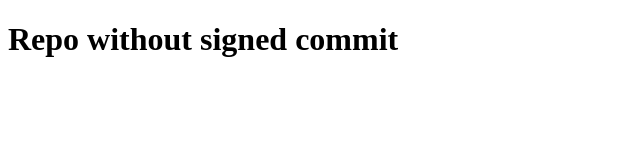
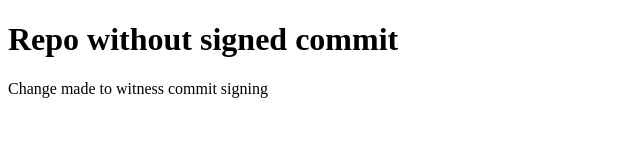
Before and after one commit to it-director-and-consultant/repo-without-signed-commits, a plain HTML site: page index.html in a window 1280 px wide. Shown: the whole page, without its empty margins (0-640 px from the left). Drawn offline with Linux system fonts and the light colour scheme.

Commit message:
Signed commit

```diff
--- a/index.html
+++ b/index.html
@@ -7,5 +7,6 @@
   </head>
   <body>
     <h1>Repo without signed commit</h1>
+    <p>Change made to witness commit signing</p>
   </body>
 </html>
```
